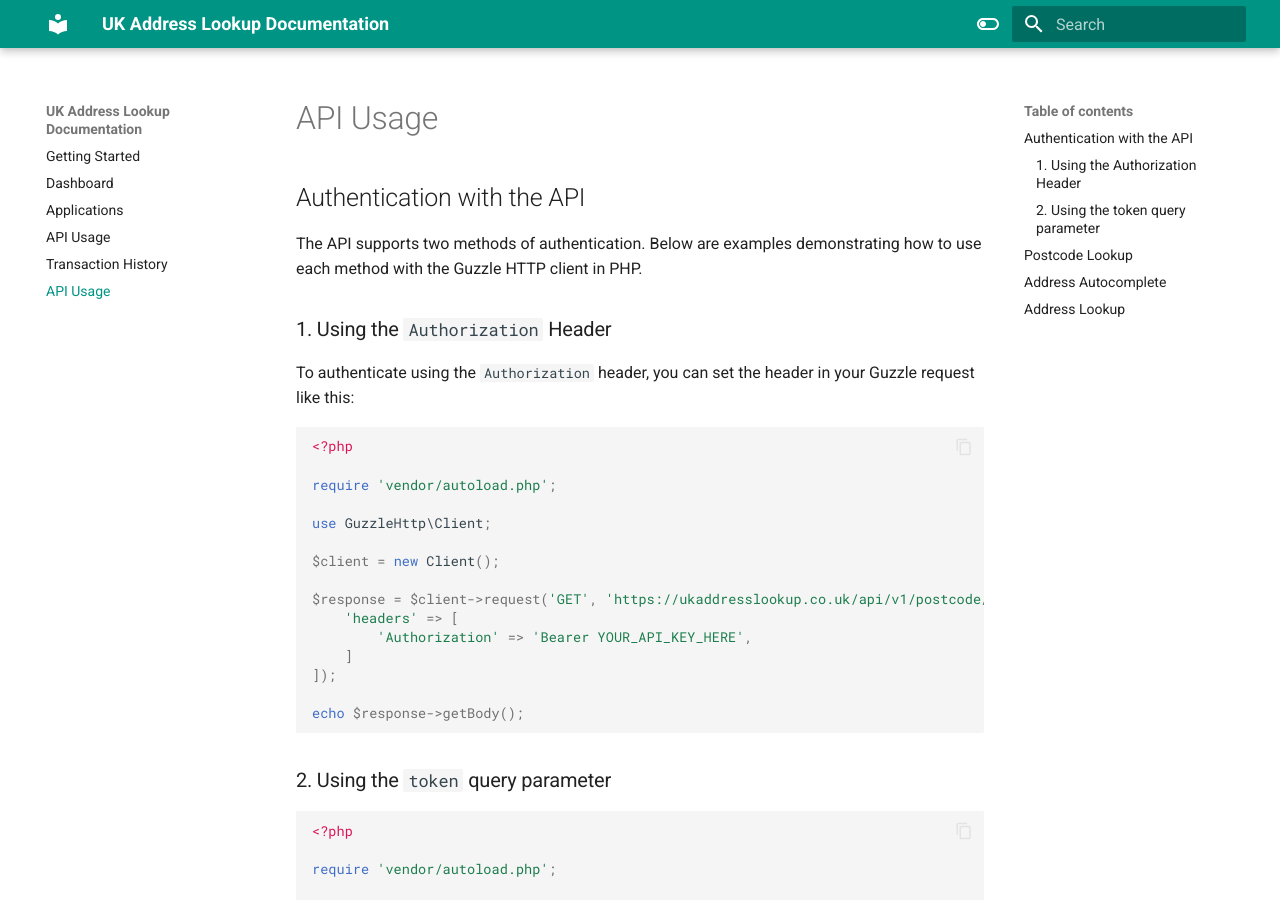
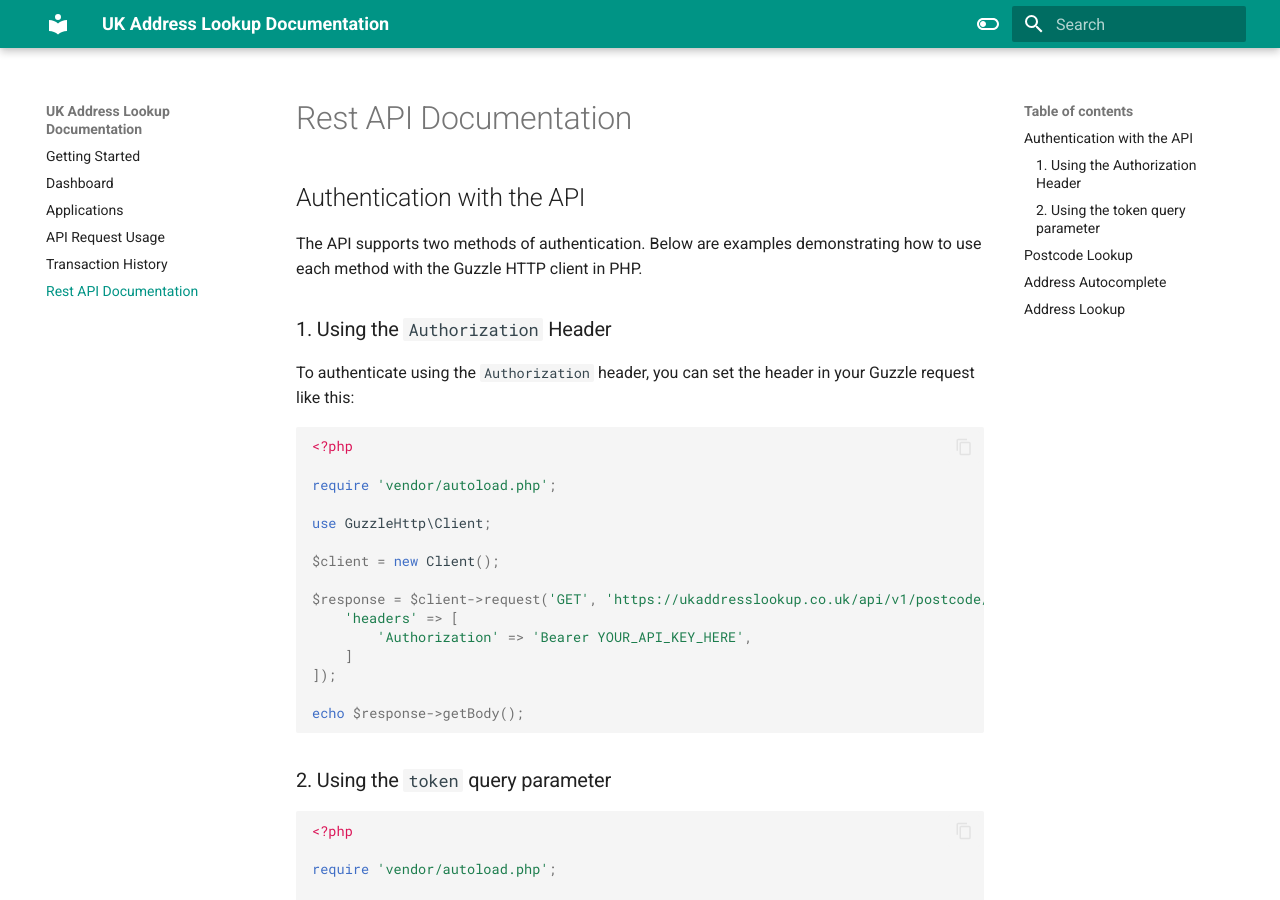
Before and after one commit to Drewdan/ukaddresslookup-docs, an MkDocs documentation site: the page built from docs/05-uk-address-lookup-api.md, in a window 1280 px wide and 900 px high. Built offline with MkDocs 1.6.1 and Material for MkDocs 9.7.7, drawn with Linux system fonts in a browser that asks for light colours.

Commit message:
rename docs

```diff
--- a/docs/03-api-usage.md
+++ b/docs/03-api-request-usage.md
@@ -1,4 +1,4 @@
-# API Usage
+# API Request Usage
 
 The API Usage page provides and overview of your API activity. You can see how many tokens you have consumed
 and what requests were made to consume them.
--- a/docs/05-uk-address-lookup-api.md
+++ b/docs/05-uk-address-lookup-api.md
@@ -1,4 +1,4 @@
-# API Usage
+# Rest API Documentation
 
 ## Authentication with the API
 
```
